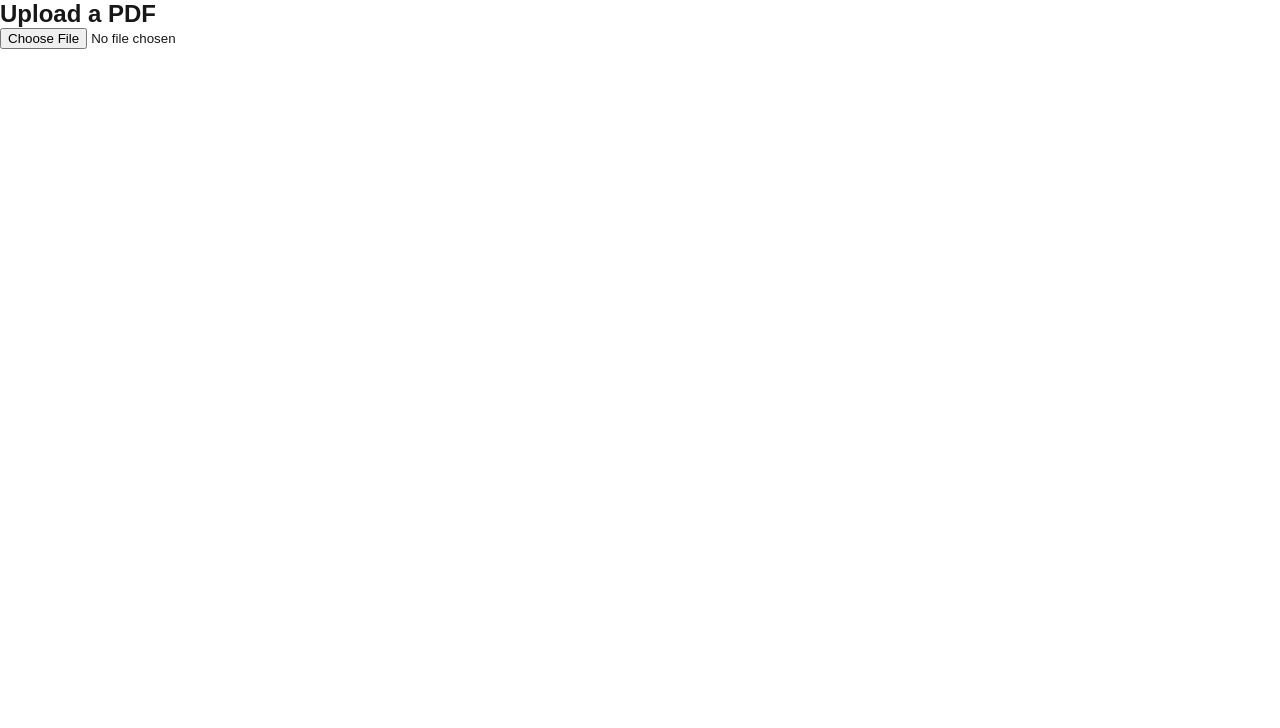
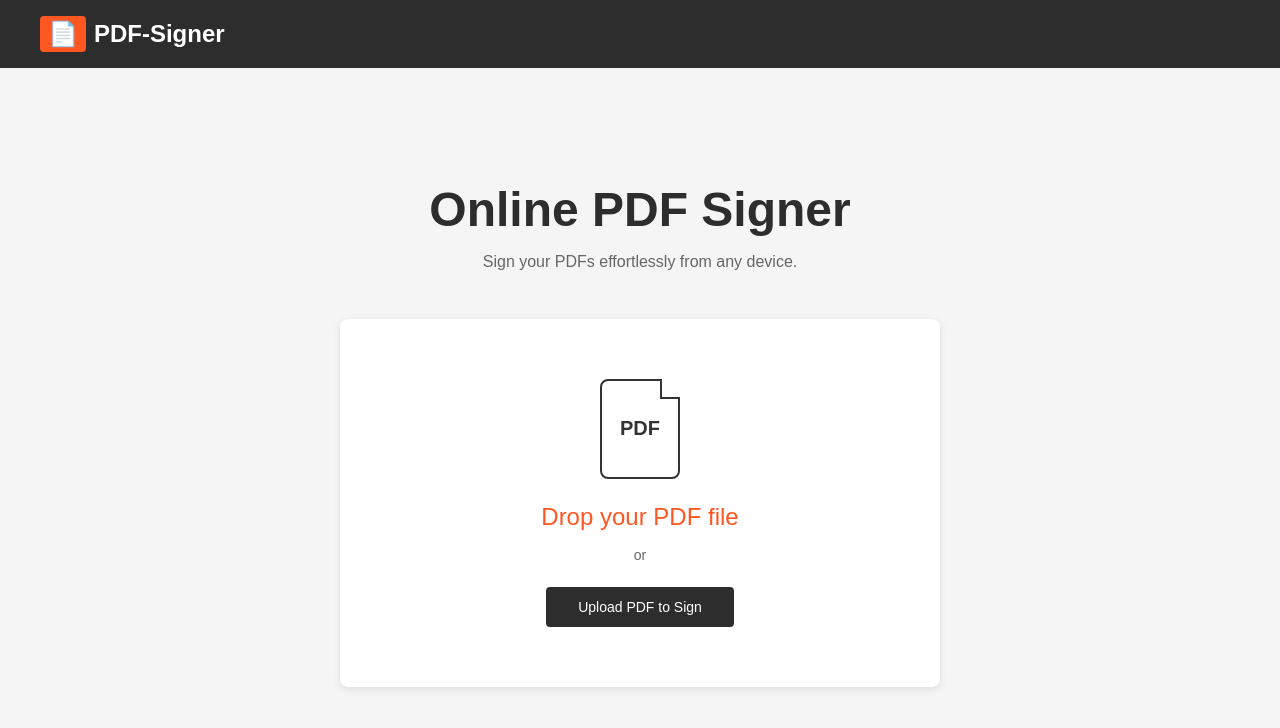
Before and after one commit to blueanchovy/scanovate-assignment, a Next.js app: page / in a window 1280 px wide. Shown: the top 728 px of the page. Built offline with nearby package versions, Linux system fonts and the light colour scheme.

Commit message:
feat: update homepage ui

```diff
--- a/app/page.tsx
+++ b/app/page.tsx
@@ -150,28 +150,181 @@ export default function Home() {
     <div>
       {!showPdfViewer ? (
         // Upload View
-        <div>
-          <h2 className="page-subheading">Upload a PDF</h2>
+        <div style={{
+          minHeight: "100vh",
+          backgroundColor: "#f5f5f5",
+          display: "flex",
+          flexDirection: "column"
+        }}>
+          {/* Header */}
+          <header style={{
+            backgroundColor: "#2d2d2d",
+            padding: "16px 40px",
+            display: "flex",
+            justifyContent: "space-between",
+            alignItems: "center"
+          }}>
+            <div style={{
+              display: "flex",
+              alignItems: "center",
+              gap: "8px",
+              color: "white",
+              fontSize: "24px",
+              fontWeight: "bold"
+            }}>
+              <div style={{
+                backgroundColor: "#ff5722",
+                padding: "4px 8px",
+                borderRadius: "4px"
+              }}>
+                📄
+              </div>
+              PDF-Signer
+            </div>
+            <nav style={{
+              display: "flex",
+              gap: "32px",
+              alignItems: "center"
+            }}>
+
+
+
+            </nav>
+          </header>
+
+          {/* Hero Section */}
+          <div style={{
+            flex: 1,
+            display: "flex",
+            flexDirection: "column",
+            alignItems: "center",
+            justifyContent: "center",
+            padding: "40px 20px",
+            textAlign: "center"
+          }}>
+            <h1 style={{
+              fontSize: "48px",
+              fontWeight: "bold",
+              margin: "0 0 16px 0",
+              color: "#2d2d2d"
+            }}>
+              Online PDF Signer
+            </h1>
+            <p style={{
+              fontSize: "16px",
+              color: "#666",
+              margin: "0 0 48px 0",
+              maxWidth: "600px"
+            }}>
+              Sign your PDFs effortlessly from any device.
+            </p>
+
+            {/* Upload Area */}
             <div
               onDrop={onDrop}
               onDragOver={onDragOver}
+              style={{
+                backgroundColor: "white",
+                borderRadius: "8px",
+                padding: "60px 80px",
+                boxShadow: "0 2px 8px rgba(0,0,0,0.1)",
+                maxWidth: "600px",
+                width: "100%",
+                cursor: "pointer"
+              }}
             >
-            <div className="flex-shrink-0">
+              {/* PDF Icon */}
+              <div style={{
+                display: "flex",
+                justifyContent: "center",
+                marginBottom: "24px"
+              }}>
+                <div style={{
+                  width: "80px",
+                  height: "100px",
+                  border: "2px solid #333",
+                  borderRadius: "8px",
+                  display: "flex",
+                  alignItems: "center",
+                  justifyContent: "center",
+                  fontSize: "20px",
+                  fontWeight: "600",
+                  color: "#333",
+                  position: "relative"
+                }}>
+                  <div style={{
+                    position: "absolute",
+                    top: "-2px",
+                    right: "-2px",
+                    width: "20px",
+                    height: "20px",
+                    borderLeft: "2px solid #333",
+                    borderBottom: "2px solid #333",
+                    backgroundColor: "white"
+                  }} />
+                  PDF
+                </div>
+              </div>
+
+              <h2 style={{
+                fontSize: "24px",
+                color: "#ff5722",
+                margin: "0 0 16px 0",
+                fontWeight: "normal"
+              }}>
+                Drop your PDF file
+              </h2>
+
+              <p style={{
+                fontSize: "14px",
+                color: "#666",
+                margin: "0 0 24px 0"
+              }}>
+                or
+              </p>
+
               <input
                 ref={inputRef}
                 type="file"
                 accept="application/pdf"
                 onChange={onFileChange}
                 id="pdf-file"
+                style={{ display: "none" }}
               />
-            </div>
+              <label htmlFor="pdf-file">
+                <button
+                  onClick={() => inputRef.current?.click()}
+                  style={{
+                    padding: "12px 32px",
+                    backgroundColor: "#2d2d2d",
+                    border: "none",
+                    borderRadius: "4px",
+                    color: "white",
+                    cursor: "pointer",
+                    fontWeight: "500",
+                    fontSize: "14px"
+                  }}
+                >
+                  Upload PDF to Sign
+                </button>
+              </label>
+
+
             </div>
 
             {error && (
-            <div style={{ color: "red", margin: "10px 0" }}>
+              <div style={{
+                marginTop: "20px",
+                padding: "12px 24px",
+                backgroundColor: "#ffebee",
+                color: "#c62828",
+                borderRadius: "4px",
+                fontSize: "14px"
+              }}>
                 {error}
               </div>
             )}
+          </div>
         </div>
       ) : (
         // PDF Viewer Dialog
```
Lines whose indentation alone changed are shown as unchanged.
